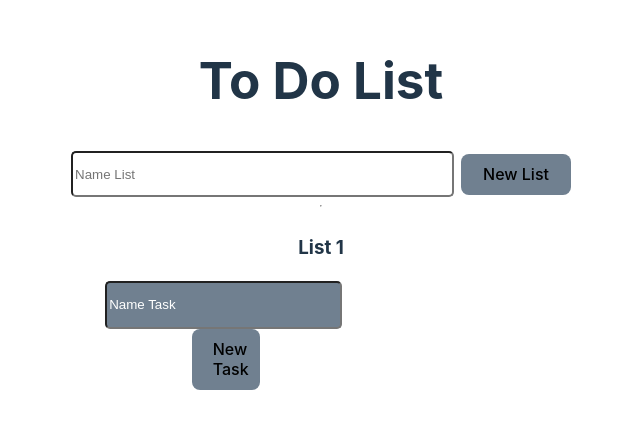
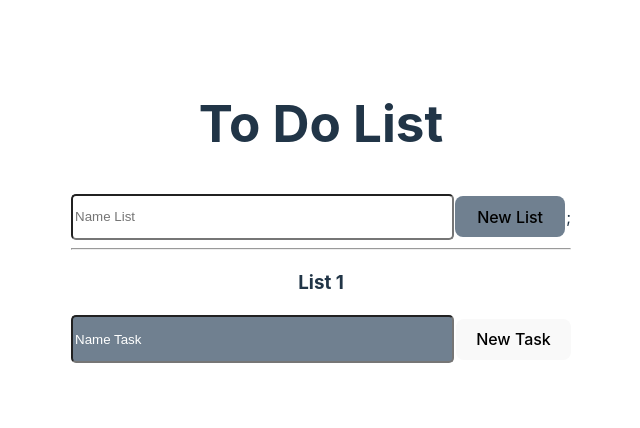
Before and after one commit to FF5-DW1/ej3_slytherin, a React (Vite) app: page / in a window 1280 px wide. Shown: the part 184-612 px from the top of the page, without its empty margins (319-959 px from the left). Built offline with nearby package versions, Linux system fonts and the light colour scheme.

Commit message:
Código reestructurado

```diff
--- a/src/App.jsx
+++ b/src/App.jsx
@@ -6,7 +6,6 @@ function App() {
   return (
     <>
       <CardList />
-      <NewList />
     </>
   );
 }
--- a/src/components/CardList/cardList.css
+++ b/src/components/CardList/cardList.css
@@ -19,6 +19,11 @@
     /* background-color: slategray; */
 }
 
+.btnnewList {
+    width: 22%;
+    background-color: slategray;
+}
+
 /* .newTask{
     width: 20%;
 } */
--- a/src/components/CardList/cardList.jsx
+++ b/src/components/CardList/cardList.jsx
@@ -1,25 +1,23 @@
-import React from "react";
+import React, { useState } from "react";
 import "./cardList.css";
-import BotonList from "../BotonList/botonList";
+import NewList from "../NewList/newList";
 
 function CardList() {
   return (
     <section className="card">
       <h1>To Do List</h1>
-
-      <div className="newList">
+      <form className="newList">
         <input
           type="text"
           className="nameList"
           id="inputList"
           placeholder="Name List"
         />
-        <BotonList />
-
-      </div>
-      <hr />
+        <button className="btnnewList">New List</button>;
+      </form>
+      <NewList />
     </section>
-  );
+  )
 }
 
 export default CardList;
--- a/src/components/NewList/newList.css
+++ b/src/components/NewList/newList.css
@@ -1,7 +1,3 @@
-.card {
-    width: 500px;
-}
-
 .newTask {
     width: 500px;
     display: flex;
--- a/src/components/NewList/newList.jsx
+++ b/src/components/NewList/newList.jsx
@@ -1,6 +1,5 @@
 import React, { useState } from "react";
 import "./newList.css";
-import BotonTask from "../BotonTask/botonTask";
 
 function NewList() {
   const [tasks, setTasks] = useState([]);
@@ -19,10 +18,10 @@ function NewList() {
   };
 
   return (
-    <section className="card">
+    <section>
+      <hr />
       <h3>List 1</h3>
-      <div className="newTask">
-        <form onSubmit={handleSubmit}>
+        <form onSubmit={handleSubmit} className="newTask">
           <input
             type="text"
             className="nameTask"
@@ -35,9 +34,6 @@ function NewList() {
          <button className="btnnewTask">New Task</button>
           {/* <button type="submit">Add Task</button>  */}
         </form>
-
-      </div>
-
       <ul>
         {tasks.map((task, index) => (
           <li key={index}>{task}</li>
```
